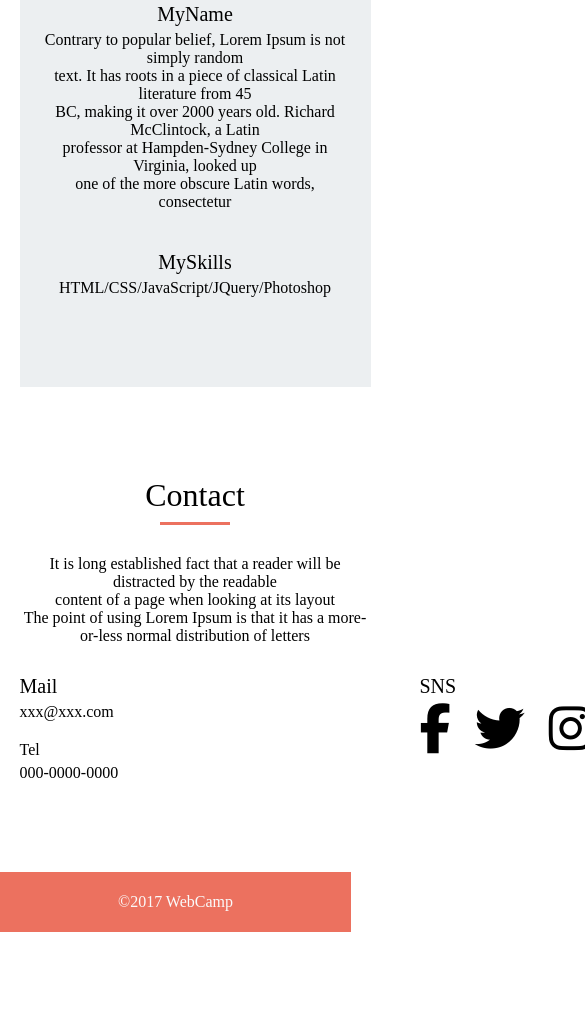
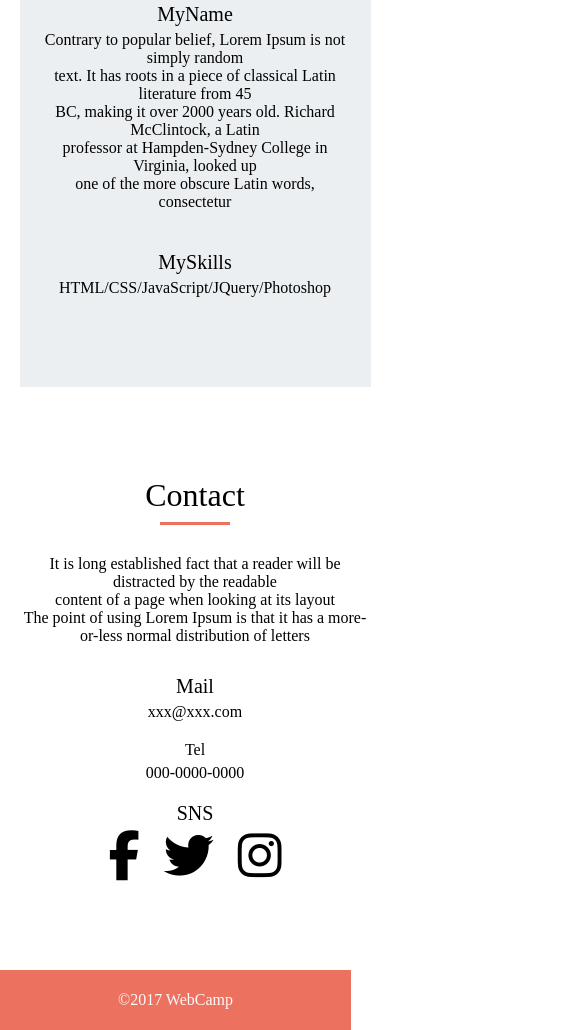
Before and after one commit to shouichi161/mysite, a plain HTML site: page index.html in a window 390 px wide. Shown: the part 3546-4576 px from the top of the page, 585 px wide, since content can reach past the window. Before the commit the page ends 4478 px from the top, so only its background shows below. Drawn offline with Linux system fonts and the light colour scheme.

Commit message:
[add]contactのレスポンシブ

```diff
--- a/index.css
+++ b/index.css
@@ -459,14 +459,22 @@ footer{
     text-align: center;
   }
 
-  .feature{
+  .contact{
     width: 90%;
   }
 
+  .contact-contents{
+    width: 100%;
+    display: block;
+  }
 
+  .information{
+    width: 100%;
+    text-align: center;
+  }
 
-  .contact{
-    width: 90%;
+  .sns{
+    margin-top: 20px;
   }
 
   footer{
--- a/index.html
+++ b/index.html
@@ -155,7 +155,7 @@
             <p>000-0000-0000</p>
           </div>
           <div class="information">
-            <p class="information-title">SNS</p>
+            <p class="information-title sns">SNS</p>
             <i class="sns-icon fab fa-facebook-f"></i>
             <i class="sns-icon fab fa-twitter"></i>
             <i class="sns-icon fab fa-instagram"></i>
```
